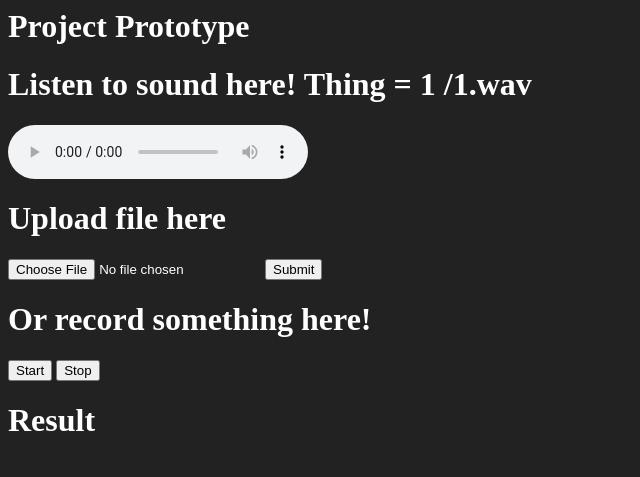
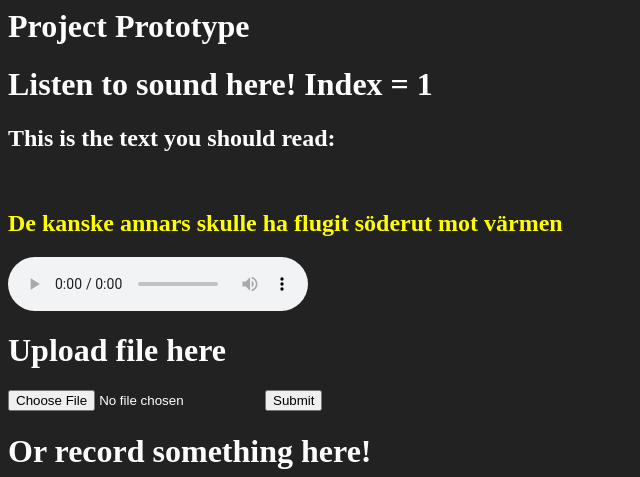
Before and after one commit to dpfar/dt2112_proj, a Flask app: page /app/1 in a window 1280 px wide. Shown: the top 477 px of the page, without its empty margins (0-640 px from the left). Run offline with Flask 2, Linux system fonts and the light colour scheme; some libraries are stand-ins or nearby versions.

Commit message:
Add text to read on the page

```diff
--- a/server.py
+++ b/server.py
@@ -8,14 +8,30 @@ import math
 
 app = Flask(__name__, static_url_path='/', static_folder='static')
 
+texts = ['Alla tiger och undviker varandra med blicken',
+        'De kanske annars skulle ha flugit söderut mot värmen',
+        'Fotboll intresserade honom ju egentligen inte',
+        'Ingen av de tillfrågade ville syssla med gruvdrift',
+        'Vid juletid skickas mössor till kungafamiljen',
+        'Avhoppet från överklassen innebar ett vägval',
+        'Bara ett syskon kunde tänkas ha samma blodgrupp',
+        'Den ljushårige  publikfavoriten skulle bort',
+        'Han skulle gifta sig med en ängel utan vingar',
+        'Han rullade sina axlar för att mjuka upp lederna']
+
 @app.route('/')
+@app.route('/app/'+str(len(texts)+1))# Loop if all are done
 def redir(index=0):
   return redirect('/app/0', code=302)
+
+def redir(index=0):
+  return redirect('/app/0', code=302)
+
 
 @app.route('/app/<index>')
 def display_page(index=0):
 
-  return render_template('index.html', index=index)
+  return render_template('index.html', index=int(index), text=texts[int(index)])
 
 
 @app.route('/thing', methods=['POST'])
--- a/templates/index.html
+++ b/templates/index.html
@@ -75,9 +75,11 @@
 <body>
 <h1>Project Prototype</h1>
 
-<h1>Listen to sound here! Thing = {{index}} {{url_for('static', filename=index+'.wav')}}</h1>
+<h1>Listen to sound here! Index = {{index}} </h1>
+<h2> This is the text you should read: </h2></br>
+<h2 style='color:yellow'>{{ text }}</h2>
 <audio controls>
-  <source src="{{url_for('static', filename=index+'.wav')}}" type="audio/wav"/>
+  <source src="{{url_for('static', filename=(index|string)+'.wav')}}" type="audio/wav"/>
   listen
 </audio>
 
```
